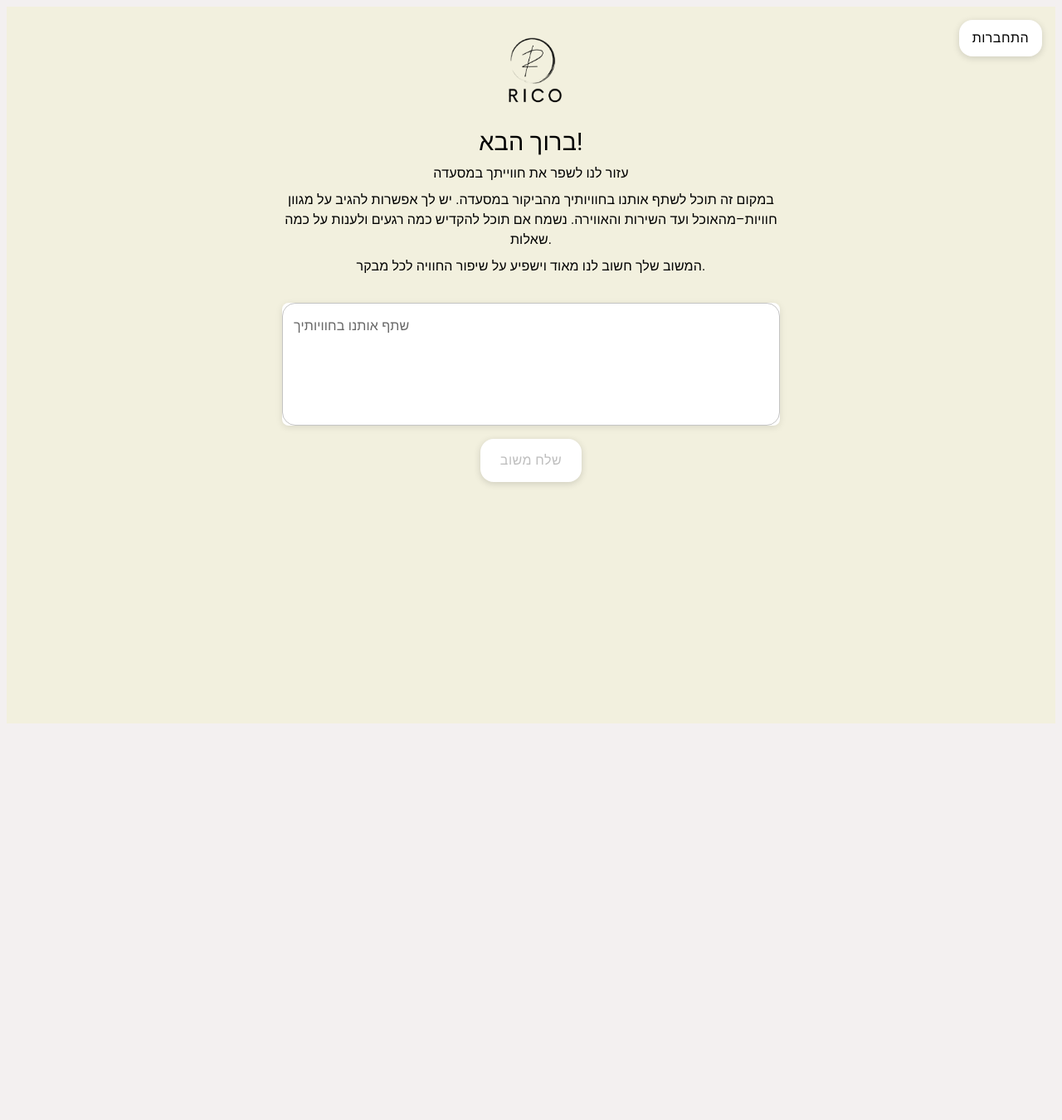
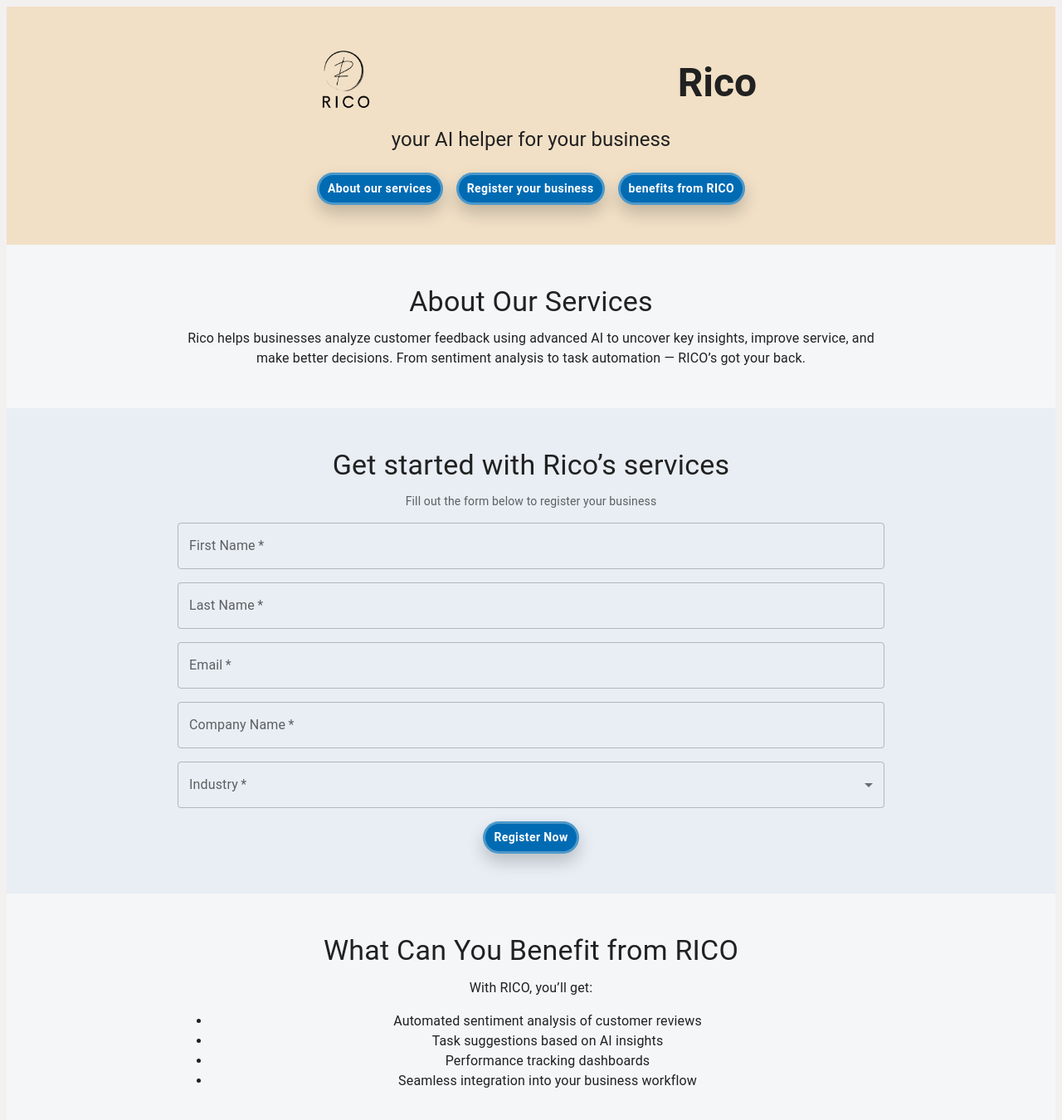
Before and after one commit to Rico-project-final/FinalProject-RicoFront, a React (Vite) app in the folder Rico/: page / in a window 1280 px wide. Shown: the top 1350 px of the page at 83% size. Before the commit the page ends 880 px from the top, so only its background shows below. Built offline with nearby package versions, Linux system fonts and the light colour scheme; no server answers.

Commit message:
added business landing page and registration, need to connect it to server and design it properly

```diff
--- a/Rico/src/index.css
+++ b/Rico/src/index.css
@@ -30,3 +30,6 @@ button:focus,
 button:focus-visible {
   outline: 4px auto -webkit-focus-ring-color;
 }
+html {
+  scroll-behavior: smooth;
+}
--- /dev/null
+++ b/Rico/src/pages/BusinessRegistration.tsx
@@ -0,0 +1,205 @@
+import React from "react";
+import {
+  Box,
+  Button,
+  Typography,
+  TextField,
+  MenuItem,
+  Container,
+  useTheme,
+} from "@mui/material";
+import ricoLogo from "../assets/rico-logo.png"; // Update path if needed
+
+const BusinessRegistrationPage: React.FC = () => {
+  const theme = useTheme();
+
+  return (
+    <Box
+      sx={{
+        fontFamily: "Arial, sans-serif",
+        backgroundColor: theme.palette.background.default,
+        scrollBehavior: "smooth", // smooth scroll for this page
+      }}
+    >
+      {/* Header */}
+      <Box
+        sx={{
+            display: "flex",
+          flexDirection: "column",
+          backgroundColor: theme.palette.primary.main,
+          color: theme.palette.secondary.main,
+          textAlign: "center",
+          py: 6,
+        }}
+      >
+        <Box sx={{flexDirection: "row",justifyContent:"space-evenly", alignItems: "center", display: "flex"}}>
+            <Box
+          component="img"
+          src={ricoLogo}
+          alt="Rico Logo"
+          sx={{
+            height: 80,
+            mb: 2,
+          }}
+        />
+        <Typography variant="h3" sx={{ fontWeight: "bold", mb: 1 }}>
+          Rico
+        </Typography>
+        </Box>
+
+        <Typography variant="h5">your AI helper for your business</Typography>
+
+        <Box
+          sx={{
+            display: "flex",
+            justifyContent: "center",
+            gap: 2,
+            flexWrap: "wrap",
+            mt: 3,
+          }}
+        >
+          <Button  sx={buttonsSxProp } variant="outlined" color="secondary" href="#services">
+            About our services
+          </Button>
+          <Button sx={buttonsSxProp } variant="outlined" color="secondary" href="#register">
+            Register your business
+          </Button>
+          <Button sx={buttonsSxProp } variant="outlined" color="secondary" href="#benefits">
+           benefits from RICO
+          </Button>
+        </Box>
+      </Box>
+
+      {/* Section 1 */}
+      <Box id="services" sx={{ py: 6, px: 3 }}>
+        <Container maxWidth="md">
+          <Typography variant="h4" gutterBottom color="secondary">
+            About Our Services
+          </Typography>
+          <Typography variant="body1" color="text.primary">
+            Rico helps businesses analyze customer feedback using advanced AI to uncover key
+            insights, improve service, and make better decisions. From sentiment analysis to
+            task automation — RICO’s got your back.
+          </Typography>
+        </Container>
+      </Box>
+
+      {/* Section 2 */}
+      <Box
+        id="register"
+        sx={{
+          py: 6,
+          px: 3,
+          backgroundColor: theme.palette.mode === "dark" ? "#1e1e1e" : "#e8eef4",
+        }}
+      >
+        <Container maxWidth="md">
+          <Typography variant="h4" gutterBottom color="secondary">
+            Get started with Rico’s services
+          </Typography>
+          <Typography variant="body2" gutterBottom color="text.secondary">
+            Fill out the form below to register your business
+          </Typography>
+          <Box
+            component="form"
+            sx={{
+              display: "flex",
+              flexDirection: "column",
+              gap: 2,
+              mt: 2,
+            }}
+          >
+            <TextField label="First Name" required variant="outlined" />
+            <TextField label="Last Name" required variant="outlined" />
+            <TextField label="Email" type="email" required variant="outlined" />
+            <TextField label="Company Name" required variant="outlined" />
+            <TextField
+              label="Industry"
+              select
+              defaultValue=""
+              required
+              variant="outlined"
+            >
+              <MenuItem value="tech">Technology</MenuItem>
+              <MenuItem value="food">Food & Beverage</MenuItem>
+              <MenuItem value="fashion">Fashion</MenuItem>
+              <MenuItem value="health">Health</MenuItem>
+            </TextField>
+            <Button type="submit" variant="contained" color="secondary" sx={[buttonsSxProp,{ alignSelf: "center" }]}>
+              Register Now
+            </Button>
+          </Box>
+        </Container>
+      </Box>
+
+      {/* Section 3 */}
+      <Box id="benefits" sx={{ py: 6, px: 3 }}>
+        <Container maxWidth="md">
+          <Typography variant="h4" gutterBottom color="secondary">
+            What Can You Benefit from RICO
+          </Typography>
+          <Typography variant="body1" color="text.primary">
+            With RICO, you’ll get:
+            <ul>
+              <li>Automated sentiment analysis of customer reviews</li>
+              <li>Task suggestions based on AI insights</li>
+              <li>Performance tracking dashboards</li>
+              <li>Seamless integration into your business workflow</li>
+            </ul>
+          </Typography>
+        </Container>
+      </Box>
+    </Box>
+  );
+};
+
+export default BusinessRegistrationPage;
+
+
+const buttonsSxProp = {
+    position: "relative",
+  transition: "all 0.3s ease-in-out",
+  boxShadow: "0px 10px 20px rgba(0, 0, 0, 0.2)",
+  py: 0.5,
+  px: 1.25,
+  backgroundColor: "rgb(0, 107, 179)",
+  borderRadius: "99px",
+  display: "flex",
+  alignItems: "center",
+  justifyContent: "center",
+  color: "#fff",
+  gap: "10px",
+  fontWeight: "bold",
+  border: "3px solid #ffffff4d",
+  outline: "none",
+  overflow: "hidden",
+  fontSize: "14px",
+  cursor: "pointer",
+   textTransform: "none" ,
+  "&:hover": {
+    transform: "scale(1.05)",
+    borderColor: "#fff9",
+    "& .icon": {
+      transform: "translateX(4px)",
+    },
+    "&::before": {
+      animation: "shine 1.5s ease-out infinite",
+    },
+  },
+  "& .icon": {
+    width: "24px",
+    height: "24px",
+    transition: "all 0.3s ease-in-out",
+  },
+  "&::before": {
+    content: '""',
+    position: "absolute",
+    width: "100px",
+    height: "100%",
+    backgroundImage:
+      "linear-gradient(120deg, rgba(255,255,255,0) 30%, rgba(255,255,255,0.8), rgba(255,255,255,0) 70%)",
+    top: 0,
+    left: "-100px",
+    opacity: 0.6,
+  },
+}
--- a/Rico/src/routes/appRoutes.tsx
+++ b/Rico/src/routes/appRoutes.tsx
@@ -11,6 +11,7 @@ import LoginPage from '../pages/LoginPage';
 import { useAuth } from '../context/auth-context';
 import LandingPage from '../pages/LandingPage';
 import GreetingPage from '../pages/GreetingPage';
+import BusinessRegistrationPage from '../pages/BusinessRegistration';
 interface PrivateRouteProps {
   children: React.ReactNode;
 }
@@ -34,7 +35,8 @@ interface AppRoutesProps {
 const AppRoutes: React.FC<AppRoutesProps> = ({handleToggle, isDarkMode }) => {
   return (
     <Routes>
-      <Route path="/" element={<LandingPage />}/>
+      <Route path="/" element={<BusinessRegistrationPage />}/>
+      {/* <Route path="/" element={<LandingPage />}/> */}
       <Route path="/login" element={<LoginPage />}/>
       <Route path="/GreetingPage" element={<GreetingPage />}/>
       <Route path="/dashboard" element={
```
